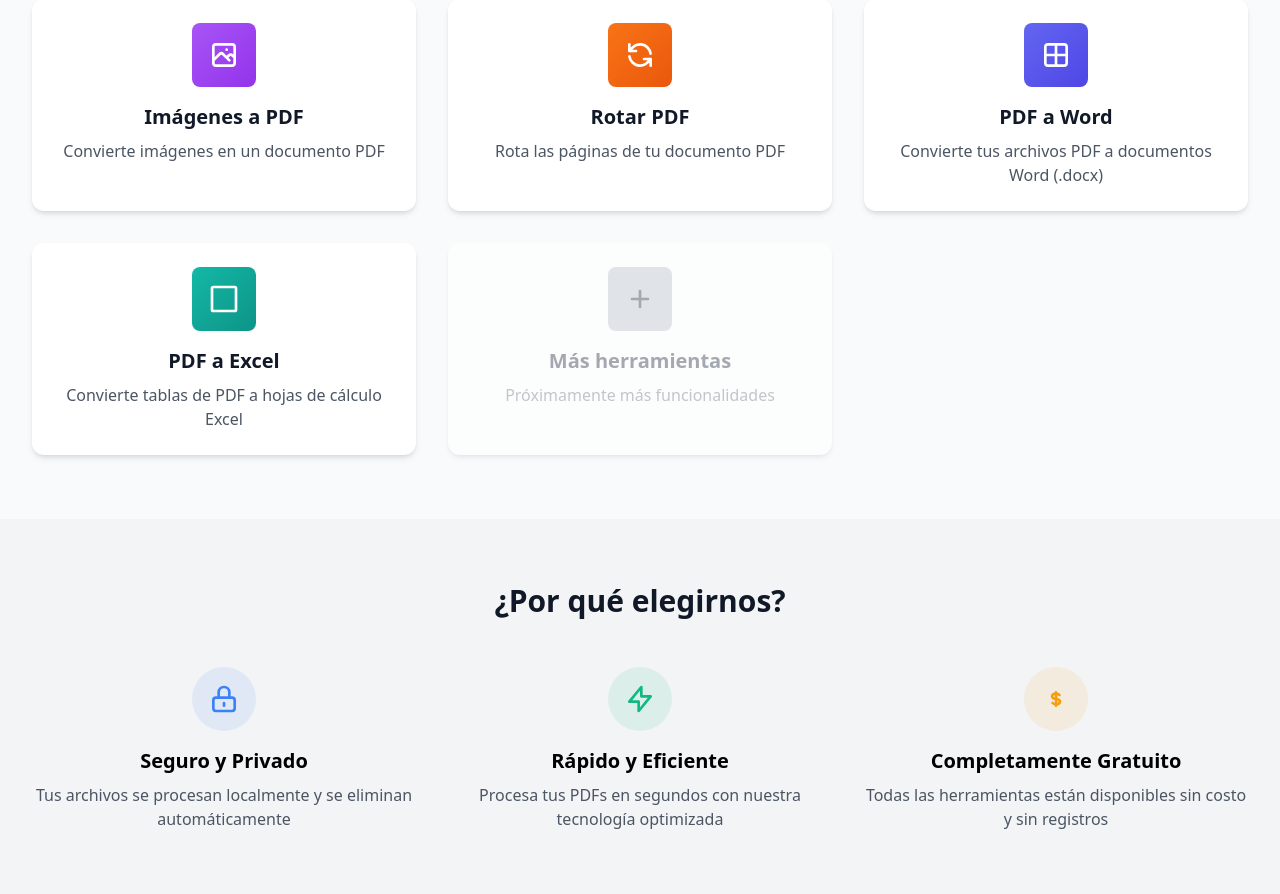
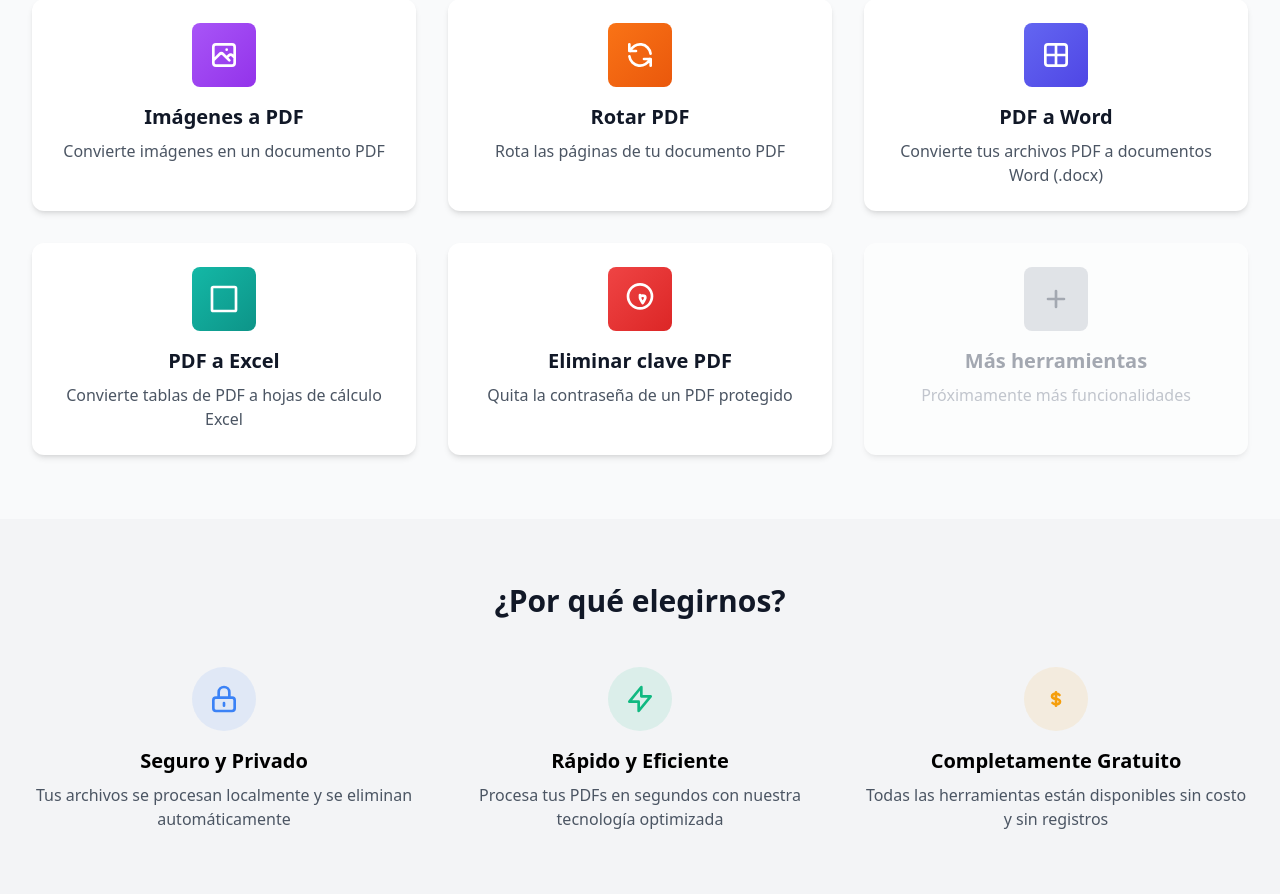
Before and after one commit to EstebanDuque123/ToolsPDF, a Django app: page / in a window 1280 px wide. Shown: the part 854-1748 px from the top of the page. Run offline with Django 4.2, Linux system fonts and the light colour scheme; some libraries are stand-ins or nearby versions.

Commit message:
se añade eliminar contraseña

```diff
--- a/pdf_tools/urls.py
+++ b/pdf_tools/urls.py
@@ -13,4 +13,6 @@ urlpatterns = [
     path('download/<str:filename>/', views.download_file, name='download_file'),
     path('pdf-to-word/', views.pdf_to_word, name='pdf_to_word'),
     path('pdf-to-excel/', views.pdf_to_excel, name='pdf_to_excel'),
+    path("remove-pdf-password/", views.remove_pdf_password, name="remove_pdf_password"),
+    path("download/<str:filename>/", views.download_file, name="download_file"),
 ]
--- a/pdf_tools/views.py
+++ b/pdf_tools/views.py
@@ -17,6 +17,7 @@ import json
 from pdf2docx import Converter
 import pdfplumber
 import pandas as pd
+from PyPDF2 import PdfReader, PdfWriter
 
 def home(request):
     return render(request, 'pdf_tools/home.html')
@@ -406,3 +407,61 @@ def pdf_to_excel(request):
 
     except Exception as e:
         return JsonResponse({'error': str(e)}, status=500)
+
+
+@csrf_exempt
+@require_http_methods(["POST"])
+def remove_pdf_password(request):
+    try:
+        file = request.FILES.get('file')
+        password = request.POST.get('password', '')
+
+        if not file or not file.name.endswith('.pdf'):
+            return JsonResponse({'error': 'Se requiere un archivo PDF válido'}, status=400)
+
+        # Leer el PDF en memoria
+        file.seek(0)
+        reader = PdfReader(file)
+
+        # Verificar si está cifrado
+        if reader.is_encrypted:
+            if not reader.decrypt(password):
+                return JsonResponse({'error': 'La contraseña es incorrecta o no se pudo descifrar el PDF'}, status=400)
+
+        writer = PdfWriter()
+        for page in reader.pages:
+            writer.add_page(page)
+
+        output_filename = f'unlocked_{file.name}'
+        output_path = f'output/{output_filename}'
+
+        buffer = BytesIO()
+        writer.write(buffer)
+        buffer.seek(0)
+
+        default_storage.save(output_path, ContentFile(buffer.getvalue()))
+
+        return JsonResponse({
+            'success': True,
+            'download_url': f'/download/{output_filename}/',
+            'filename': output_filename
+        })
+
+    except Exception as e:
+        return JsonResponse({'error': str(e)}, status=500)
+
+
+def download_file(request, filename):
+    try:
+        file_path = f'output/{filename}'
+        if default_storage.exists(file_path):
+            response = FileResponse(
+                default_storage.open(file_path, 'rb'),
+                as_attachment=True,
+                filename=filename
+            )
+            return response
+        else:
+            return HttpResponse('Archivo no encontrado', status=404)
+    except Exception as e:
+        return HttpResponse(f'Error: {str(e)}', status=500)
--- a/templates/pdf_tools/home.html
+++ b/templates/pdf_tools/home.html
@@ -109,6 +109,19 @@
                 </div>
                 <h3 class="text-xl font-semibold text-gray-900 mb-2 text-center">PDF a Excel</h3>
                 <p class="text-gray-600 text-center">Convierte tablas de PDF a hojas de cálculo Excel</p>
+            </div>
+
+            <!-- Remove PDF Password -->
+            <div class="tool-card bg-white rounded-xl shadow-md hover:shadow-lg transition-all duration-300 p-6 cursor-pointer group"
+                onclick="showTool('remove-pdf-password')">
+                <div class="flex items-center justify-center w-16 h-16 bg-gradient-to-br from-red-500 to-red-600 rounded-lg mb-4 mx-auto group-hover:scale-110 transition-transform duration-300">
+                    <svg class="w-8 h-8 text-white" fill="none" stroke="currentColor" viewBox="0 0 24 24">
+                        <path stroke-linecap="round" stroke-linejoin="round" stroke-width="2"
+                            d="M12 11c0-.828.895-1.5 2-1.5s2 .672 2 1.5-2 4-2 4-2-3.172-2-4zm0 0V9m0 10a9 9 0 110-18 9 9 0 010 18z"/>
+                    </svg>
+                </div>
+                <h3 class="text-xl font-semibold text-gray-900 mb-2 text-center">Eliminar clave PDF</h3>
+                <p class="text-gray-600 text-center">Quita la contraseña de un PDF protegido</p>
             </div>
 
             <!-- More Tools Coming -->
--- a/templates/pdf_tools/modals.html
+++ b/templates/pdf_tools/modals.html
@@ -479,3 +479,78 @@
         </form>
     </div>
 </div>
+
+<!-- Remove PDF Password Modal -->
+<div id="remove-pdf-password-modal" class="modal hidden fixed inset-0 bg-black bg-opacity-50 flex items-center justify-center z-50">
+    <div class="bg-white rounded-xl p-8 max-w-md w-full mx-4 max-h-[90vh] overflow-y-auto">
+        <div class="flex items-center justify-between mb-6">
+            <h3 class="text-2xl font-bold text-gray-900">Eliminar contraseña de PDF</h3>
+            <button onclick="hideModal('remove-pdf-password-modal')" class="text-gray-400 hover:text-gray-600">
+                <svg class="w-6 h-6" fill="none" stroke="currentColor" viewBox="0 0 24 24">
+                    <path stroke-linecap="round" stroke-linejoin="round" stroke-width="2" d="M6 18L18 6M6 6l12 12"></path>
+                </svg>
+            </button>
+        </div>
+
+        <form id="remove-pdf-password-form" enctype="multipart/form-data">
+            <div class="mb-6">
+                <label class="block text-sm font-medium text-gray-700 mb-2">
+                    Selecciona un archivo PDF protegido
+                </label>
+                <input type="file"
+                       name="file"
+                       accept=".pdf"
+                       required
+                       onchange="handleFileUpload(this, 'remove-pdf-password')"
+                       class="w-full border-2 border-dashed border-gray-300 rounded-lg p-6 text-center hover:border-primary transition-colors duration-200">
+            </div>
+
+            <div class="mb-6">
+                <label class="block text-sm font-medium text-gray-700 mb-2">
+                    Ingresa la contraseña
+                </label>
+                <input type="password"
+                       name="password"
+                       required
+                       class="w-full border rounded-lg px-4 py-2 focus:outline-none focus:ring-2 focus:ring-primary">
+            </div>
+
+            <div id="remove-pdf-password-file-list" class="space-y-2 mb-6"></div>
+
+            <div id="remove-pdf-password-loading" class="hidden text-center py-4">
+                <div class="inline-flex items-center">
+                    <svg class="animate-spin -ml-1 mr-3 h-5 w-5 text-primary" xmlns="http://www.w3.org/2000/svg" fill="none" viewBox="0 0 24 24">
+                        <circle class="opacity-25" cx="12" cy="12" r="10" stroke="currentColor" stroke-width="4"></circle>
+                        <path class="opacity-75" fill="currentColor" d="M4 12a8 8 0 018-8V0C5.373 0 0 5.373 0 12h4zm2 5.291A7.962 7.962 0 014 12H0c0 3.042 1.135 5.824 3 7.938l3-2.647z"></path>
+                    </svg>
+                    Eliminando contraseña...
+                </div>
+            </div>
+
+            <div id="remove-pdf-password-result" class="hidden mb-4">
+                <div class="bg-green-50 border border-green-200 rounded-lg p-4">
+                    <div class="flex items-center">
+                        <svg class="w-5 h-5 text-green-400 mr-2" fill="none" stroke="currentColor" viewBox="0 0 24 24">
+                            <path stroke-linecap="round" stroke-linejoin="round" stroke-width="2" d="M5 13l4 4L19 7"></path>
+                        </svg>
+                        <span class="text-green-800 font-medium">¡Contraseña eliminada exitosamente!</span>
+                    </div>
+                    <a id="remove-pdf-password-download-btn" href="#" class="mt-3 inline-flex items-center px-4 py-2 bg-green-600 text-white text-sm font-medium rounded-lg hover:bg-green-700 transition-colors duration-200">
+                        <svg class="w-4 h-4 mr-2" fill="none" stroke="currentColor" viewBox="0 0 24 24">
+                            <path stroke-linecap="round" stroke-linejoin="round" stroke-width="2" d="M12 10v6m0 0l-4-4m4 4l4-4m-6 4h.01M6 20h12a2 2 0 002-2V6a2 2 0 00-2-2H6a2 2 0 00-2 2v12a2 2 0 002 2z"></path>
+                        </svg>
+                        Descargar PDF desbloqueado
+                    </a>
+                </div>
+            </div>
+
+            <button type="button"
+                    id="remove-pdf-password-process-btn"
+                    onclick="processFiles('remove-pdf-password')"
+                    disabled
+                    class="w-full bg-gray-300 text-gray-500 py-3 px-4 rounded-lg font-semibold cursor-not-allowed">
+                Procesar
+            </button>
+        </form>
+    </div>
+</div>
```
